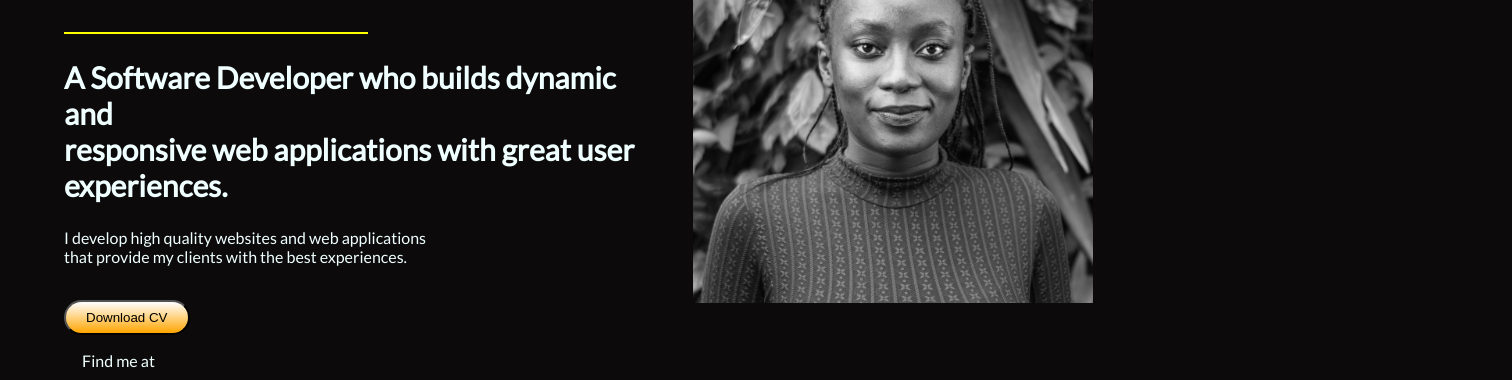
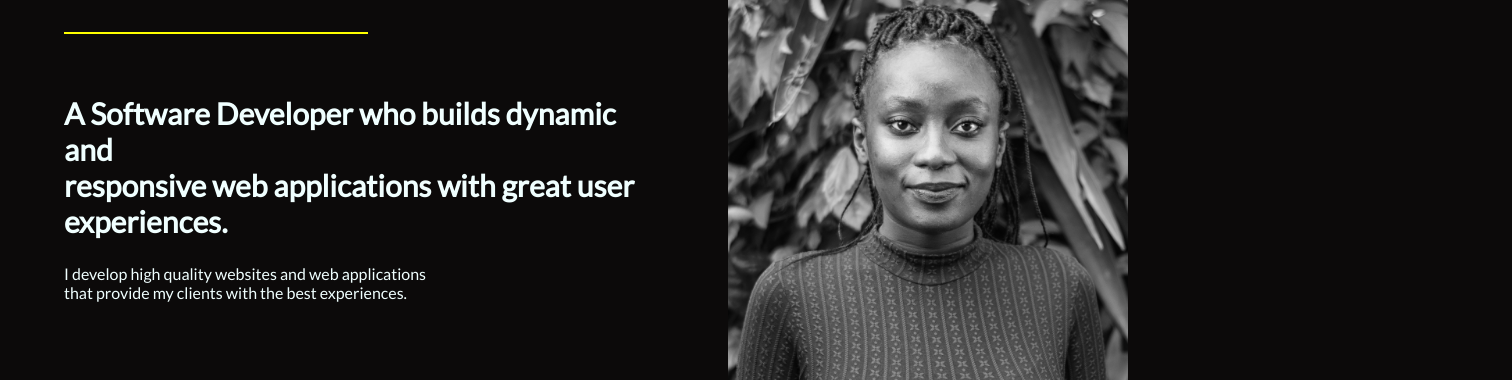
Before and after one commit to Joan-Njiru/MyPortfolio, a plain HTML site: page index.html in a window 1280 px wide. Shown: the part 217-597 px from the top of the page, 1512 px wide, since content can reach past the window. Drawn offline with nearby package versions, Linux system fonts and the light colour scheme.

Commit message:
updated styles

```diff
--- a/style.css
+++ b/style.css
@@ -34,6 +34,7 @@ a:hover {
 }
 
 #horizontal{
+    margin-bottom: 10%;
     width: 50%;
     margin-right: 50%;
 
@@ -45,14 +46,15 @@ a:hover {
     margin-top: 7%;
 }
 #photo{
-    width: 450px;
-    height: 400px;
+    width: 400px;
+    height: 470px;
     object-fit: contain;
-    border-radius: 5px;
+    margin-left: 10%;
+    margin-top: 7%;
+    margin-bottom: 2%;
 }
 #but{
-
-    margin-top: -10%;
+    margin-top: -15%;
     border-radius: 20px;
     padding: 8px 20px 8px 20px;
     background: linear-gradient(white,orange);
@@ -64,6 +66,7 @@ a:hover {
 .skills{
     width: 90%;
     margin: auto;
+    margin: 10% 0%;
 
 }
 #title{
```
